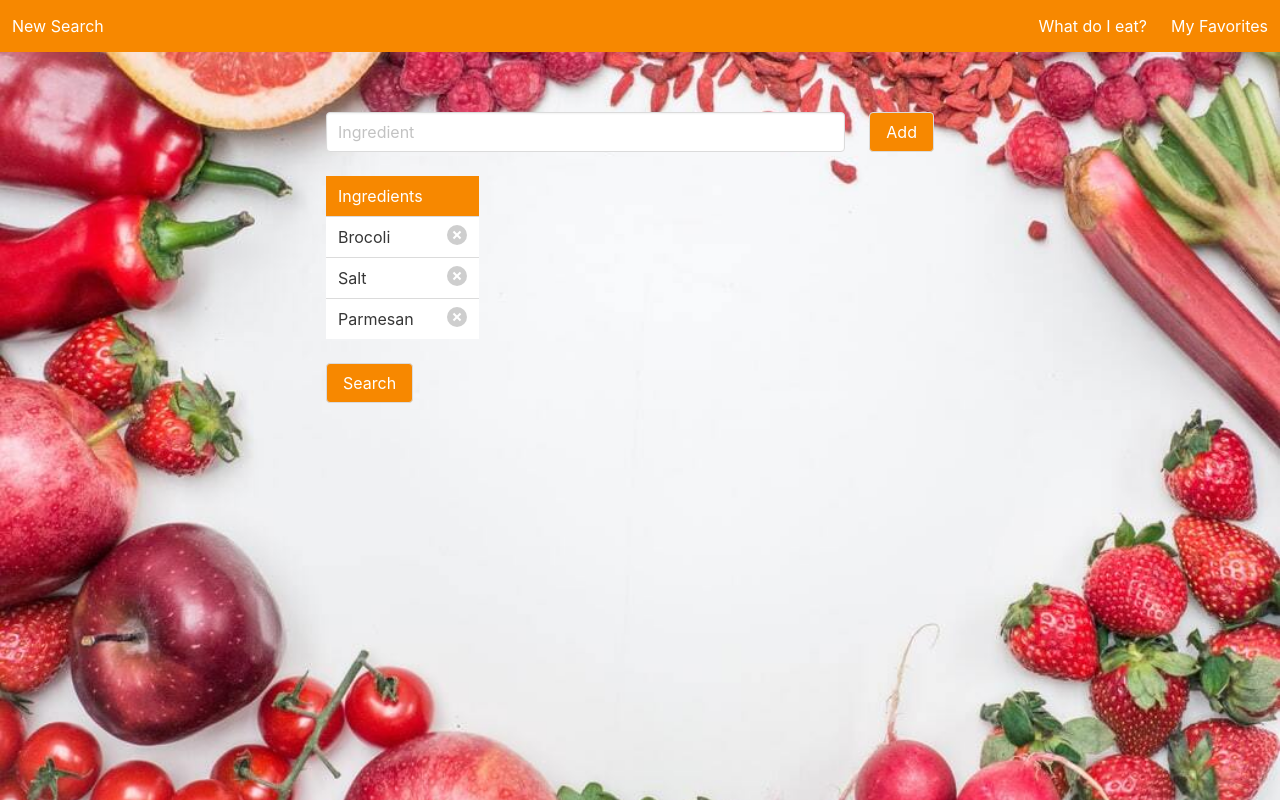
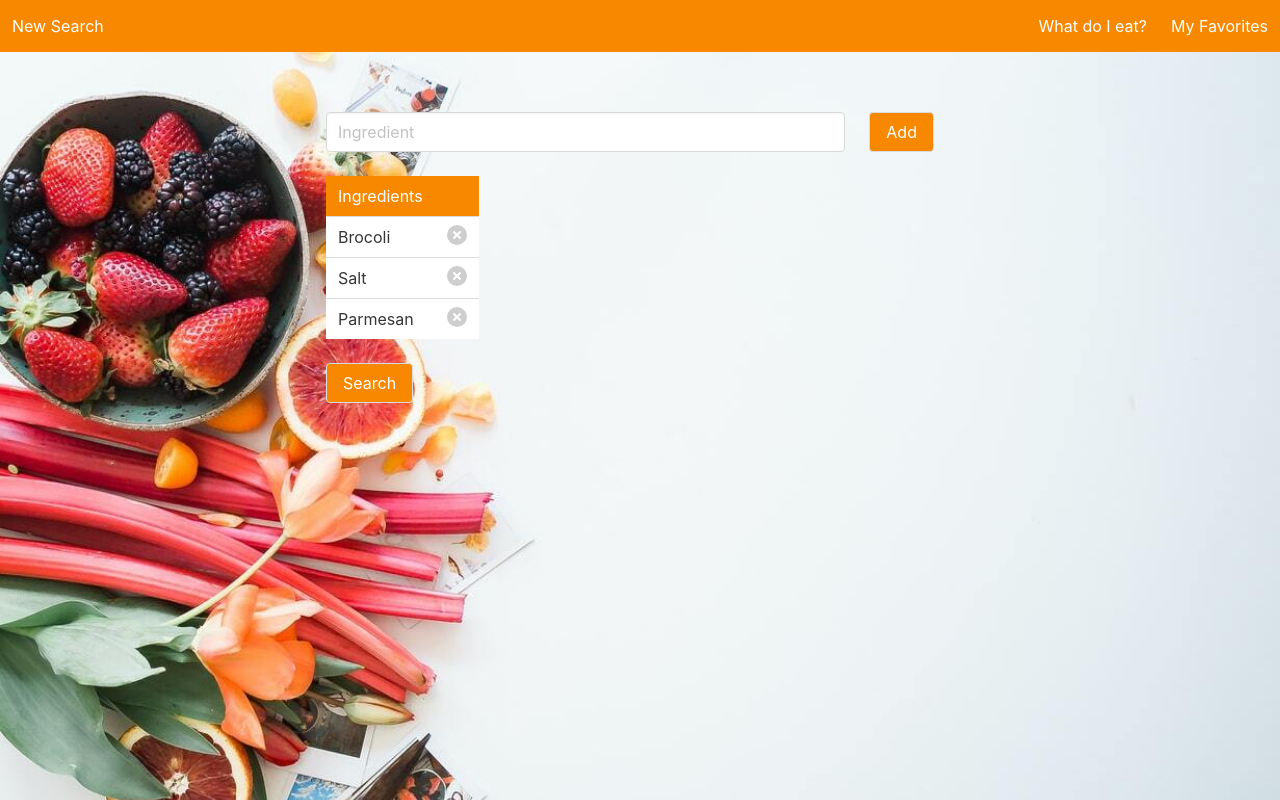
Before and after one commit to puakehaulani/the-hungry-app-proj1, a plain HTML site: page index.html in a window 1280 px wide. Drawn offline with nearby package versions, Linux system fonts and the light colour scheme.

Commit message:
minor changes that I don't remeber

```diff
--- a/assets/style/style.css
+++ b/assets/style/style.css
@@ -1,6 +1,6 @@
 
 html{
-    background-image: url(images/redfood.jpg);
+    background-image: url(images/foodOnSIde.jpg);
     background-size: cover;
     background-repeat: no-repeat;
 }
```
